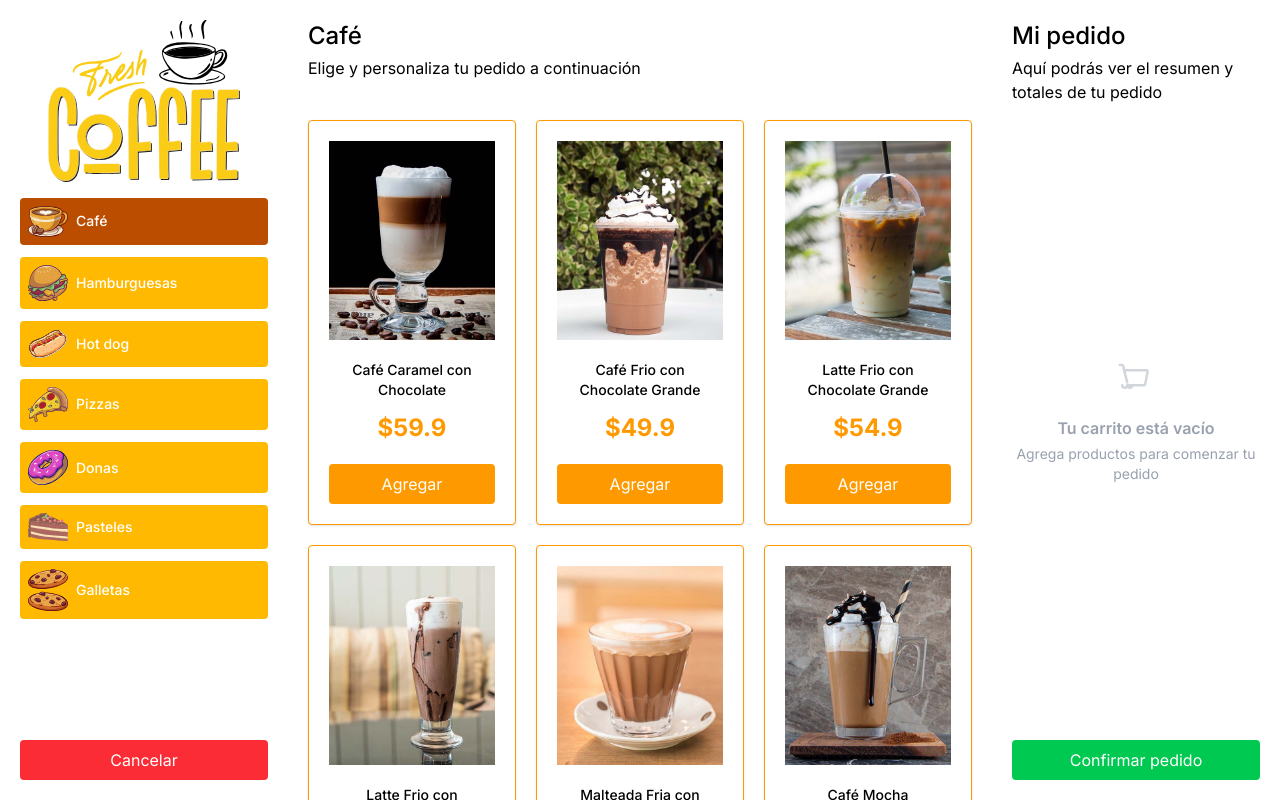
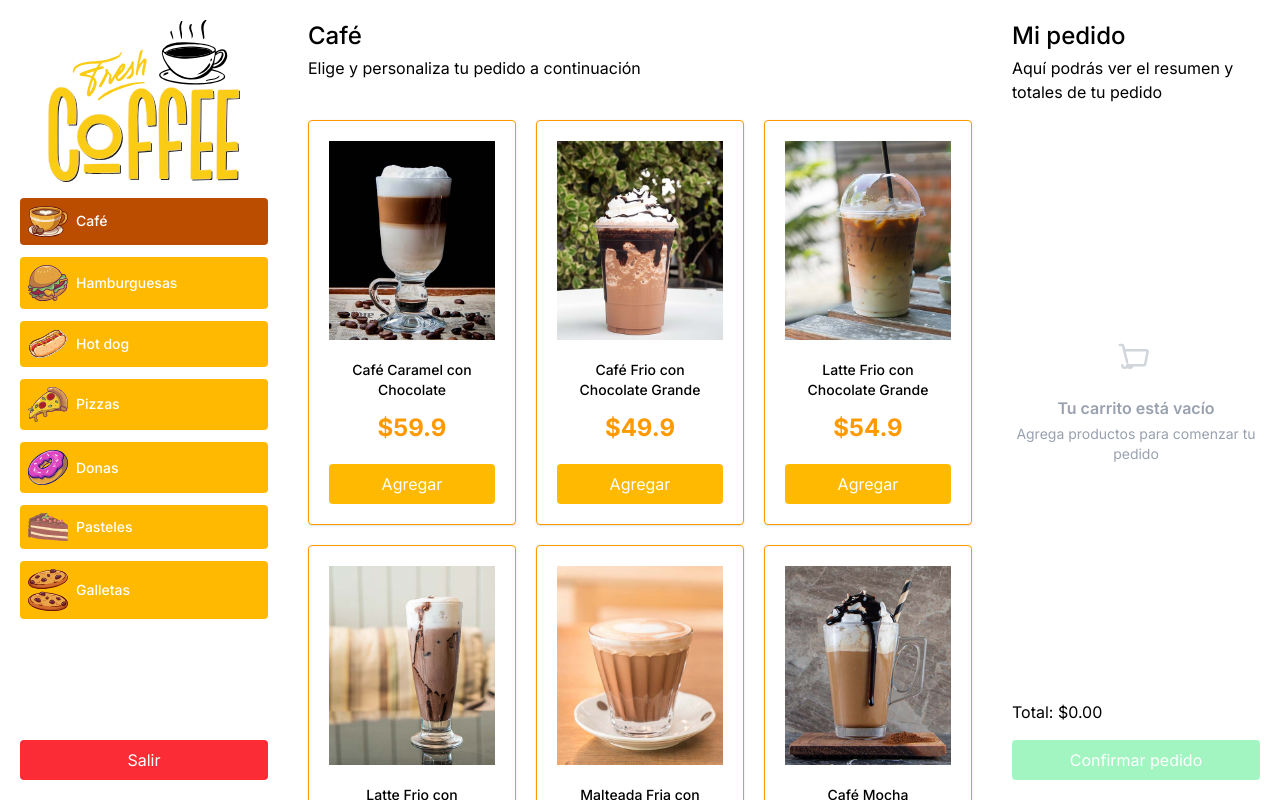
Before and after one commit to devjmmg/kiosk-react, a React (Vite) app: page / in a window 1280 px wide. Built offline with nearby package versions, Linux system fonts and the light colour scheme.

Commit message:
feat: Añadiendo la funcionalidad al componente de resumen de pedido

```diff
--- a/package.json
+++ b/package.json
@@ -15,6 +15,7 @@
         "react-dom": "^19.2.0",
         "react-modal": "^3.16.3",
         "react-router-dom": "^7.13.0",
+        "react-toastify": "^11.0.5",
         "tailwindcss": "^4.2.0"
     },
     "devDependencies": {
--- a/src/components/ModalProduct.jsx
+++ b/src/components/ModalProduct.jsx
@@ -1,12 +1,19 @@
-import { useState } from "react";
+import { useEffect, useState } from "react";
 import useKiosk from "../hooks/useKiosk";
 
 export default function ModalProduct() {
 
-    const { handleClickModal, product } = useKiosk();
-    const [quantity, setQuantity] = useState(1);
+    const { handleClickModal, product, handleAddOrder, order } = useKiosk();
+    const [ quantity, setQuantity] = useState(1);
+    const [ edit, setEdit] = useState(false);
 
-    if (!product) return null;
+    useEffect(() => {
+        if (order.some(o => o.id === product.id)) {
+            const p = order.filter( o => o.id === product.id)[0];
+            setQuantity(p.quantity);
+            setEdit(true);
+        }
+    },[order]);
 
     return (
         <div className="relative bg-white p-6 rounded-2xl max-w-md mx-auto">
@@ -77,8 +84,8 @@ export default function ModalProduct() {
 
                 </div>
 
-                <button type="button" className="w-full bg-amber-500 hover:bg-amber-600 text-white py-3 rounded font-bold transition-colors cursor-pointer">
-                    Agregar al pedido
+                <button onClick={() => { handleAddOrder({...product, quantity}); handleClickModal() }} type="button" className="w-full bg-amber-500 hover:bg-amber-600 text-white py-3 rounded font-bold transition-colors cursor-pointer">
+                    { edit ? 'Guardar cambios' : 'Agregar al pedido'}
                 </button>
             </div>
         </div>
--- a/src/components/Product.jsx
+++ b/src/components/Product.jsx
@@ -1,9 +1,11 @@
+import { useEffect, useState } from "react";
 import useKiosk from "../hooks/useKiosk";
 
 export default function Product({product}) {
 
-    const { handleClickModal, handleSetProduct } = useKiosk();
+    const { handleClickModal, handleSetProduct, order } = useKiosk();
     const { nombre, precio, imagen, categoria_id, id} = product;
+    const isInOrder = order.some(o => o.id === id);
 
     return (
         <>
@@ -13,7 +15,7 @@ export default function Product({product}) {
                     <h3 className="text-center text-sm font-medium">{nombre}</h3>
                     <p className="text-center font-bold mt-3 text-2xl text-amber-500">${precio}</p>
                 </div>
-                <button type="button" onClick={ () => { handleClickModal(); handleSetProduct(product); }} className="bg-amber-500 hover:bg-amber-600 ease-linear duration-300 transition-colors cursor-pointer text-white p-2 rounded w-full">Agregar</button>
+                <button type="button" onClick={ () => { handleClickModal(); handleSetProduct(product); }} className={`${isInOrder ? 'bg-amber-700' : 'bg-amber-400'} hover:bg-amber-700 ease-linear duration-300 transition-colors cursor-pointer text-white p-2 rounded w-full`}>{isInOrder ? 'Editar' : 'Agregar'}</button>
             </div>
         </>
     )
--- a/src/components/Sidebar.jsx
+++ b/src/components/Sidebar.jsx
@@ -28,7 +28,7 @@ export default function Sidebar() {
                     type="button"
                     className="bg-red-500 hover:bg-red-600 transition-colors duration-300 ease-linear text-white p-2 rounded w-full cursor-pointer"
                 >
-                    Cancelar
+                    Salir
                 </button>
             </div>
 
--- a/src/components/Summary.jsx
+++ b/src/components/Summary.jsx
@@ -1,6 +1,10 @@
+import useKiosk from "../hooks/useKiosk";
+import SummaryProduct from "./SummaryProduct";
+
 export default function Summary() {
 
-    const car = [];
+    const { order, total } = useKiosk();
+    const isDisabled = () => order.length === 0;
 
     return (
         <div className="flex flex-col h-full p-5">
@@ -10,7 +14,7 @@ export default function Summary() {
                 <p className='mt-1'>Aquí podrás ver el resumen y totales de tu pedido</p>
             </div>
 
-            { car.length === 0 ? (
+            { order.length === 0 ? (
 
                 <div className="flex-1 flex flex-col items-center justify-center mt-4 text-center">
                     <svg
@@ -33,15 +37,30 @@ export default function Summary() {
                     </p>
                 </div>
             ) : (
-                <div className="flex-1 flex flex-col items-center justify-start mt-4 text-center">
-                    <p className="text-gray-400 text-sm mt-1">
-                        Carrito lleno de comida
-                    </p>
+                <div className="flex-1 mt-4 overflow-auto">
+                    {order.map( product => (
+                        <SummaryProduct key={product.id} product={product} />
+                    ))}
                 </div>
             ) }
 
             <div className="mt-4">
-                <button type="button" className="bg-green-500 hover:bg-green-600 ease-linear duration-300 transition-colors cursor-pointer text-white p-2 rounded w-full">Confirmar pedido</button>
+                <p>
+                    Total: ${total.toFixed(2)}
+                </p>
+                <button
+                    type="submit"
+                    disabled={isDisabled()}
+                    className={`
+                        mt-4 text-white p-2 rounded w-full transition-colors duration-300
+                        ${isDisabled()
+                            ? "bg-green-300 cursor-not-allowed opacity-70"
+                            : "bg-green-500 hover:bg-green-600 cursor-pointer"
+                        }
+                    `}
+                >
+                    Confirmar pedido
+                </button>
             </div>
         </div>
     )
--- /dev/null
+++ b/src/components/SummaryProduct.jsx
@@ -0,0 +1,55 @@
+import useKiosk from "../hooks/useKiosk";
+
+export default function SummaryProduct({ product }) {
+
+    const { handleClickModal, handleSetProduct, handleDeleteProduct } = useKiosk();
+    const { nombre, precio, quantity } = product;
+
+    return (
+        <div className="text-sm mt-4 border-b border-amber-300">
+
+            {/* Nombre */}
+            <p className="font-medium text-gray-800">
+            {nombre}
+            </p>
+
+            {/* Detalles */}
+            <div className="flex flex-col text-gray-600 mt-1">
+                <span>Cantidad: {quantity}</span>
+                <span>Precio: ${precio}</span>
+                <span className="font-semibold text-amber-600">
+                Subtotal: ${(precio * quantity).toFixed(2)}
+                </span>
+            </div>
+
+                {/* Acciones */}
+            <div className="flex justify-center items-center my-3 gap-2">
+
+                {/* Editar */}
+                <button type="button"
+                    onClick={ () => {
+                        handleClickModal();
+                        handleSetProduct(product);
+                    }}
+                    className="flex items-center gap-1 text-amber-500 bg-amber-200 p-1 rounded cursor-pointer hover:text-amber-700 transition-colors duration-300 ease-linear">
+                    <svg xmlns="http://www.w3.org/2000/svg" fill="none" viewBox="0 0 24 24" strokeWidth={1.5} stroke="currentColor" className="size-6">
+                    <path strokeLinecap="round" strokeLinejoin="round" d="m16.862 4.487 1.687-1.688a1.875 1.875 0 1 1 2.652 2.652L10.582 16.07a4.5 4.5 0 0 1-1.897 1.13L6 18l.8-2.685a4.5 4.5 0 0 1 1.13-1.897l8.932-8.931Zm0 0L19.5 7.125M18 14v4.75A2.25 2.25 0 0 1 15.75 21H5.25A2.25 2.25 0 0 1 3 18.75V8.25A2.25 2.25 0 0 1 5.25 6H10" />
+                    </svg>
+                </button>
+
+                {/* Eliminar */}
+                <button type="button"
+                    onClick={ () => {
+                        handleDeleteProduct(product);
+                    }}
+                    className="flex items-center gap-1 text-red-500 bg-red-200 p-1 rounded cursor-pointer hover:text-red-700 transition-colors duration-300 ease-linear">
+                    <svg xmlns="http://www.w3.org/2000/svg" fill="none" viewBox="0 0 24 24" strokeWidth={1.5} stroke="currentColor" className="size-6">
+                    <path strokeLinecap="round" strokeLinejoin="round" d="m14.74 9-.346 9m-4.788 0L9.26 9m9.968-3.21c.342.052.682.107 1.022.166m-1.022-.165L18.16 19.673a2.25 2.25 0 0 1-2.244 2.077H8.084a2.25 2.25 0 0 1-2.244-2.077L4.772 5.79m14.456 0a48.108 48.108 0 0 0-3.478-.397m-12 .562c.34-.059.68-.114 1.022-.165m0 0a48.11 48.11 0 0 1 3.478-.397m7.5 0v-.916c0-1.18-.91-2.164-2.09-2.201a51.964 51.964 0 0 0-3.32 0c-1.18.037-2.09 1.022-2.09 2.201v.916m7.5 0a48.667 48.667 0 0 0-7.5 0" />
+                    </svg>
+                </button>
+
+            </div>
+
+        </div>
+    );
+}
--- a/src/contexts/KioskProvider.jsx
+++ b/src/contexts/KioskProvider.jsx
@@ -1,4 +1,5 @@
-import { createContext, useState } from "react";
+import { createContext, useEffect, useState } from "react";
+import { toast } from "react-toastify";
 import { categories as categoriesDB } from "../data/categories"
 
 const KioskContext = createContext();
@@ -9,6 +10,17 @@ const KioskProvider = ({children}) => {
     const [currentCategory, setCurrentCategory] = useState(categories[0]);
     const [modal, setModal] = useState(false);
     const [product, setProduct] = useState({});
+    const [order, setOrder] = useState([]);
+    const [total, setTotal] = useState(0);
+
+    useEffect(() => {
+        setTotal(
+            order.reduce(
+                (total, product) => total + (product.precio * product.quantity),
+                0
+            )
+        );
+    },[order]);
 
     const handleClickCategory = id => {
         const category = categories.filter( c  => c.id === id)[0];
@@ -23,8 +35,24 @@ const KioskProvider = ({children}) => {
         setProduct(product);
     }
 
+    const handleDeleteProduct = product => {
+        setOrder(order.filter( o => o.id !== product.id));
+        toast.success('Producto eliminado');
+    }
+
+    const handleAddOrder = ({categoria_id, ...product}) => {
+        if (order.some(o => o.id === product.id)) {
+            const updateOrder = order.map( o => o.id === product.id ? product : o);
+            setOrder(updateOrder);
+            toast.success('Producto actualizado');
+        } else {
+            setOrder([...order, product]);
+            toast.success('Producto agregado');
+        }
+    }
+
     return (
-        <KioskContext.Provider value={{ categories, currentCategory, handleClickCategory, modal, handleClickModal, product, handleSetProduct }}>
+        <KioskContext.Provider value={{ categories, currentCategory, handleClickCategory, modal, handleClickModal, product, handleSetProduct, order, handleAddOrder, handleDeleteProduct, total }}>
             {children}
         </KioskContext.Provider>
     );
--- a/src/hooks/useKiosk.js
+++ b/src/hooks/useKiosk.js
@@ -1,5 +1,5 @@
 import { useContext } from "react";
-import KioskContext from "../contexts/kioskProvider";
+import KioskContext from "../contexts/KioskProvider";
 
 const useKiosk = () => {
     return useContext(KioskContext);
--- a/src/layouts/Layout.jsx
+++ b/src/layouts/Layout.jsx
@@ -1,5 +1,6 @@
 import { Outlet } from 'react-router-dom';
 import Modal from 'react-modal';
+import { ToastContainer } from 'react-toastify';
 import Sidebar from '../components/Sidebar';
 import Summary from '../components/Summary';
 import useKiosk from '../hooks/useKiosk';
@@ -46,6 +47,8 @@ export default function layout() {
                 <ModalProduct />
             </Modal>
 
+            <ToastContainer />
+
         </>
     )
 }
--- a/src/views/Index.jsx
+++ b/src/views/Index.jsx
@@ -10,7 +10,7 @@ export default function Index() {
     return (
         <div className="h-full overflow-auto">
 
-            <div className="sticky top-0 bg-white z-10 p-5">
+            <div className="sticky z-auto top-0 bg-white p-5">
                 <h1 className="font-medium text-2xl">
                     {currentCategory.nombre}
                 </h1>
```
Also changed, not shown: 1 other file (tests, documents, lock files or other folders).
